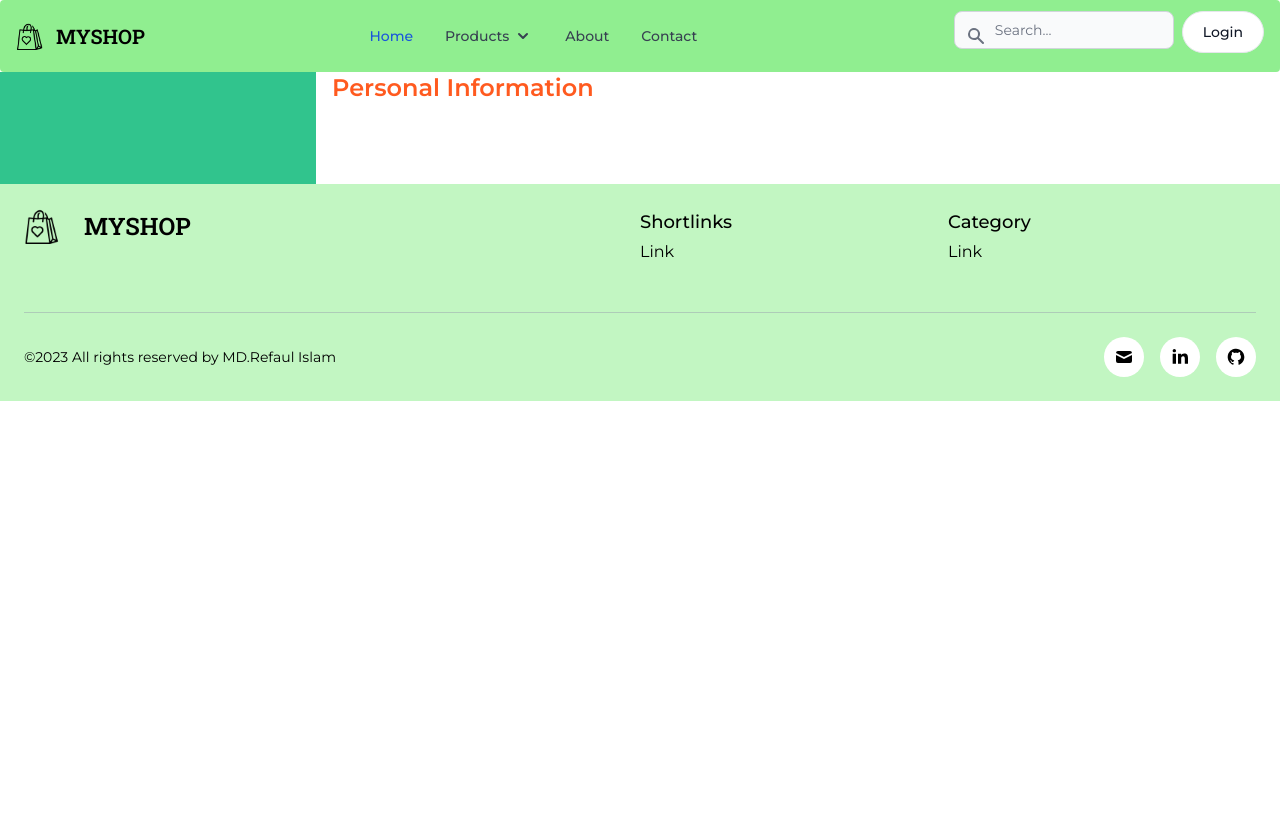
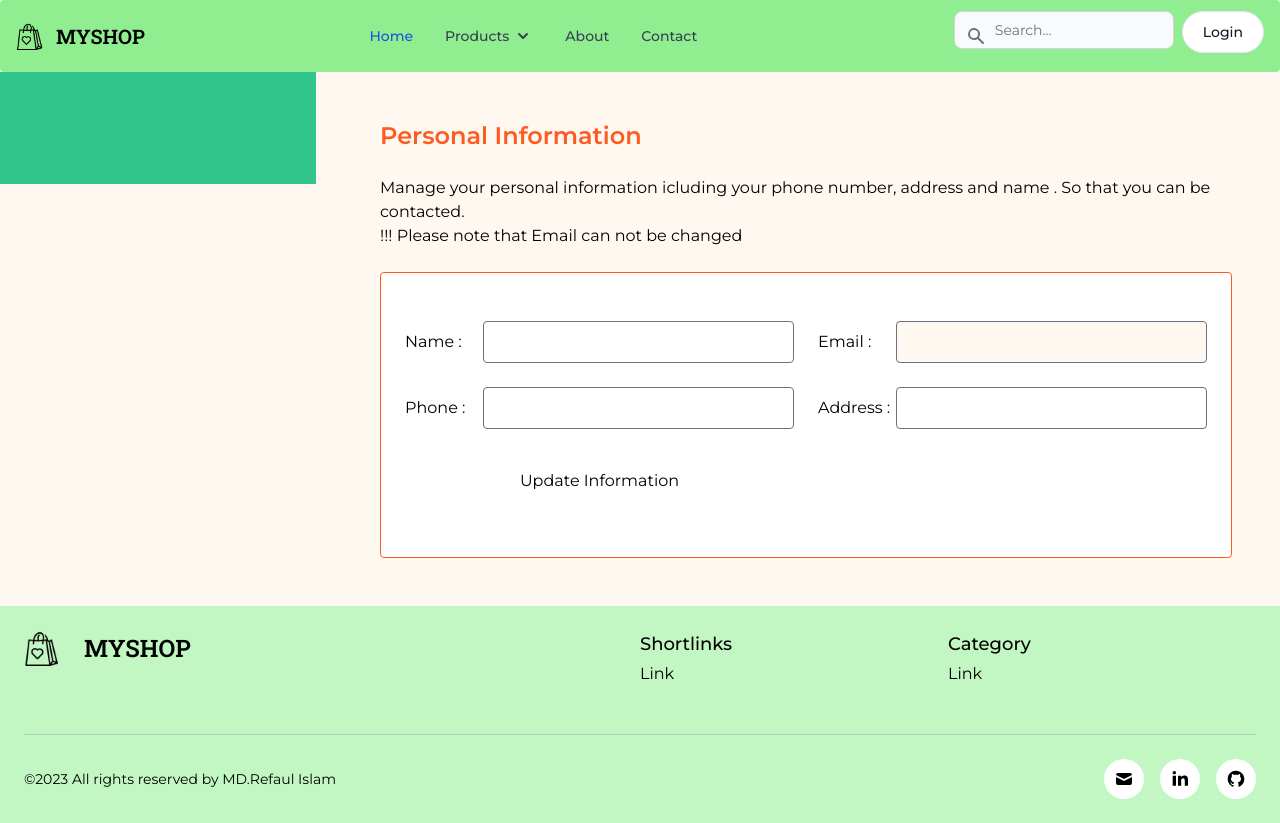
Before and after one commit to DevRefaul/ecommerce_website, a React (Create React App) app: page /profile in a window 1280 px wide. Before the commit the page ends 800 px from the top, so only its background shows below. Built offline with nearby package versions, Linux system fonts and the light colour scheme.

Commit message:
updating personal information section

```diff
--- a/src/Pages/Dashboard/Profile/Profile.jsx
+++ b/src/Pages/Dashboard/Profile/Profile.jsx
@@ -2,15 +2,78 @@ import React from "react";
 
 const Profile = () => {
   return (
-    <section className="container mx-auto grid grid-cols-1 md:grid-cols-[1fr,2fr] xl:grid-cols-[1fr,3fr] gap-4">
-      <div className="bg-green-400 h-28"></div>
-      <div className="">
-        <h4 className="text-2xl font-semibold text-orange-500 mb-4">
-          Personal Information
-        </h4>
+    <section className=" bg-orange-50">
+      <div className="container mx-auto grid grid-cols-1 md:grid-cols-[1fr,2fr] xl:grid-cols-[1fr,3fr] gap-4">
+        <div className="bg-green-400 h-28"></div>
+        <div className="p-12">
+          <h4 className="text-2xl font-semibold text-orange-500 mb-4">
+            Personal Information
+          </h4>
+          <p className="my-6">
+            Manage your personal information icluding your phone number, address
+            and name . So that you can be contacted. <br />
+            !!! Please note that Email can not be changed
+          </p>
 
-        {/* user info */}
-        <div></div>
+          {/* user info */}
+          <div className="grid grid-cols-1 md:grid-cols-2 gap-6 bg-white px-6 py-12 border border-orange-500 rounded">
+            {/* user name */}
+            <div className="flex justify-between items-center">
+              <label htmlFor="name" className="inline-block w-[100px]">
+                Name :
+              </label>
+              <input
+                type="text"
+                name="name"
+                id="name"
+                className="rounded w-full"
+              />
+            </div>
+
+            {/* user email */}
+            <div className="flex justify-between items-center">
+              <label htmlFor="email" className="inline-block w-[100px]">
+                Email :
+              </label>
+              <input
+                type="email"
+                name="email"
+                id="email"
+                disabled
+                className="rounded w-full bg-orange-50"
+              />
+            </div>
+
+            {/* user phone */}
+            <div className="flex justify-between items-center">
+              <label htmlFor="phone" className="inline-block w-[100px]">
+                Phone :
+              </label>
+              <input
+                type="text"
+                name="phone"
+                id="phone"
+                className="rounded w-full"
+              />
+            </div>
+
+            {/* user address */}
+            <div className="flex justify-between items-center">
+              <label htmlFor="address" className="inline-block w-[100px]">
+                Address :
+              </label>
+              <input
+                type="text"
+                name="address"
+                id="address"
+                className="rounded w-full"
+              />
+            </div>
+            <div className="flex justify-center my-4">
+              <button className="">Update Information</button>
+            </div>
+          </div>
+        </div>
       </div>
     </section>
   );
```
